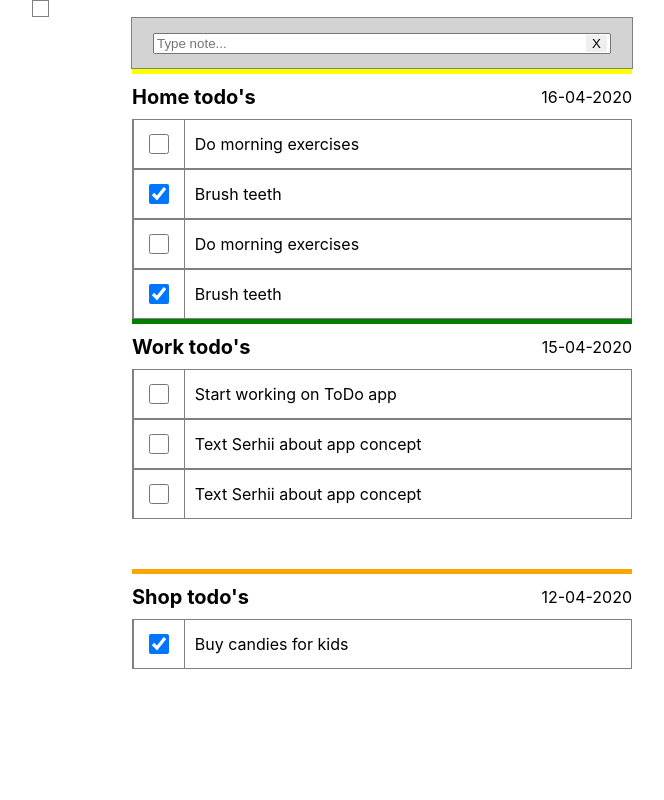
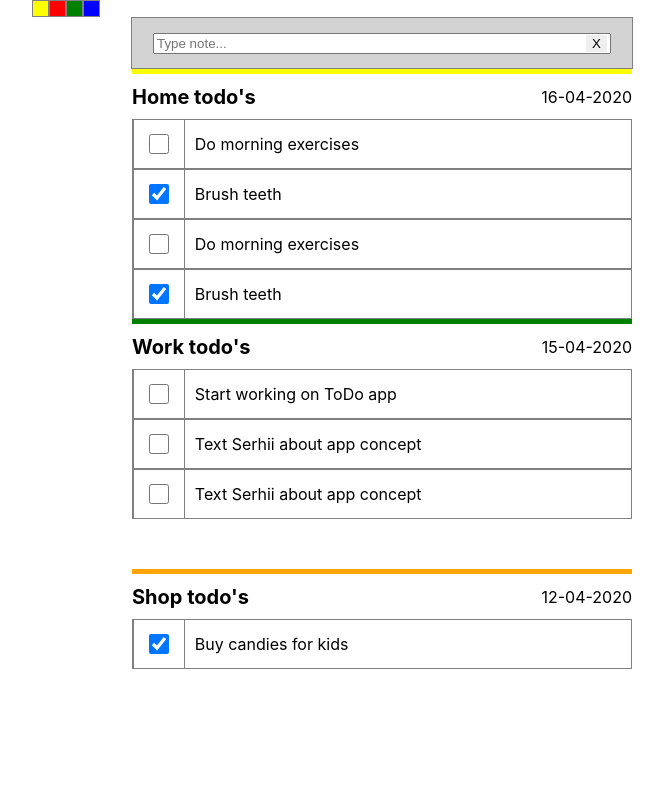
Before and after one commit to KostyrkoNazar/didwilldo, a React (Create React App) app: page / in a window 1280 px wide. Shown: the top 800 px of the page, without its empty margins (258-922 px from the left). Built offline with nearby package versions, Linux system fonts and the light colour scheme.

Commit message:
Dashboard sends props to ControlPanel and uses static array with colors

```diff
--- a/src/Dashboard/Dashboard.js
+++ b/src/Dashboard/Dashboard.js
@@ -5,11 +5,13 @@ import ColorPanel from "../ColorPanel/ColorPanel";
 import './styles.css'
 import data from "../data/data";
 
+const availableColors = ['yellow', 'red','green','blue'];
+
 function Dashboard() {
     const [searchValue, setSearchValue] = useState('')
     const [todoGroupArray, setTodoArray] = useState([])
     const [isSorted, setIsSorted] = useState([])
-    const [color, setColor] = useState('')
+    const [isColor, setIsColor]=useState('')
 
     const onClear = () => setSearchValue('');
 
@@ -64,8 +66,8 @@ function Dashboard() {
                    created={obj.created}
                    todoList={obj.todoList}/>)
 
-    const colorSet=(value)=>{
-        setColor(value)
+    const onSetColor=(value)=>{
+        setIsColor(value)
     }
 
 
@@ -73,7 +75,12 @@ function Dashboard() {
         <div className='dashboard'>
 
             <div className='dashboardControlPanel'>
-                <ColorPanel setColor={colorSet}/>
+                {availableColors.map((color,index)=>
+                     <ColorPanel key={index}
+                                 color={color}
+                                 setColor={onSetColor}/>
+                )}
+
             </div>
 
             <div className='dashboardTodoSearch'>
```
